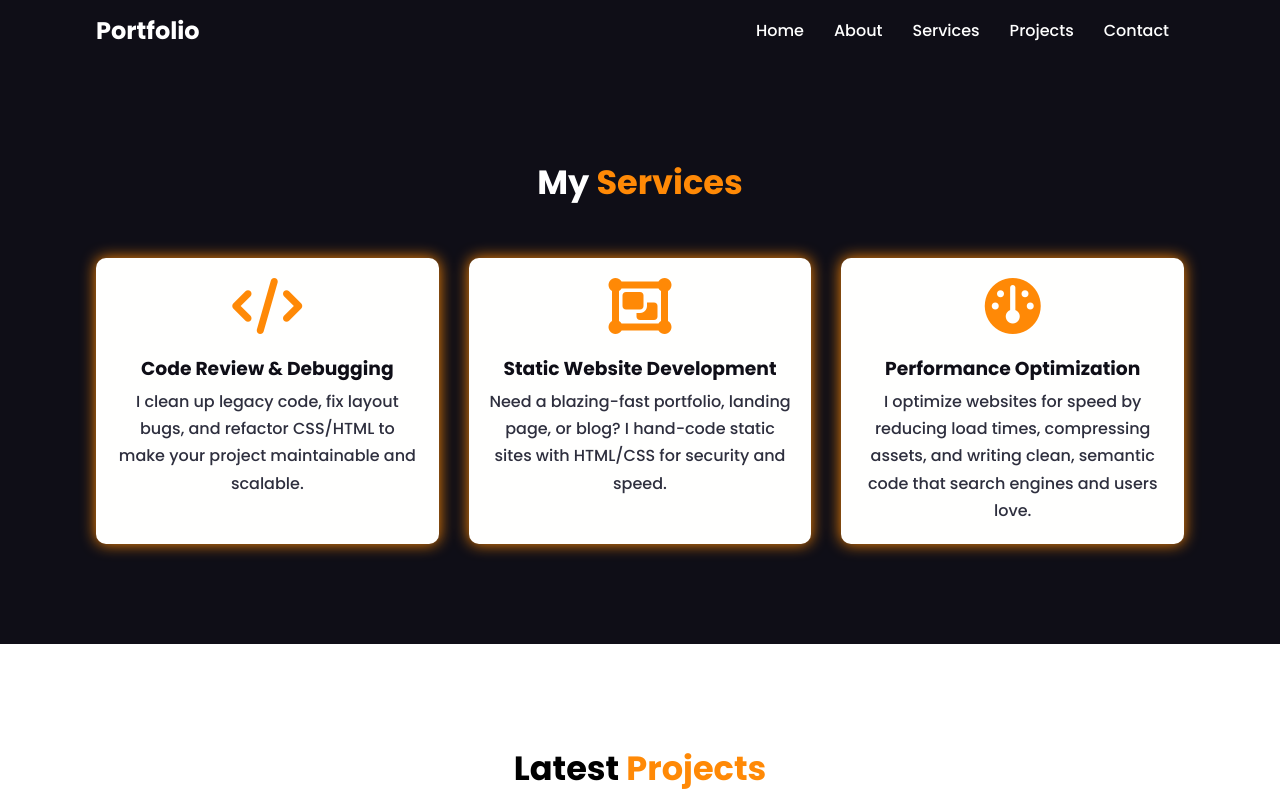
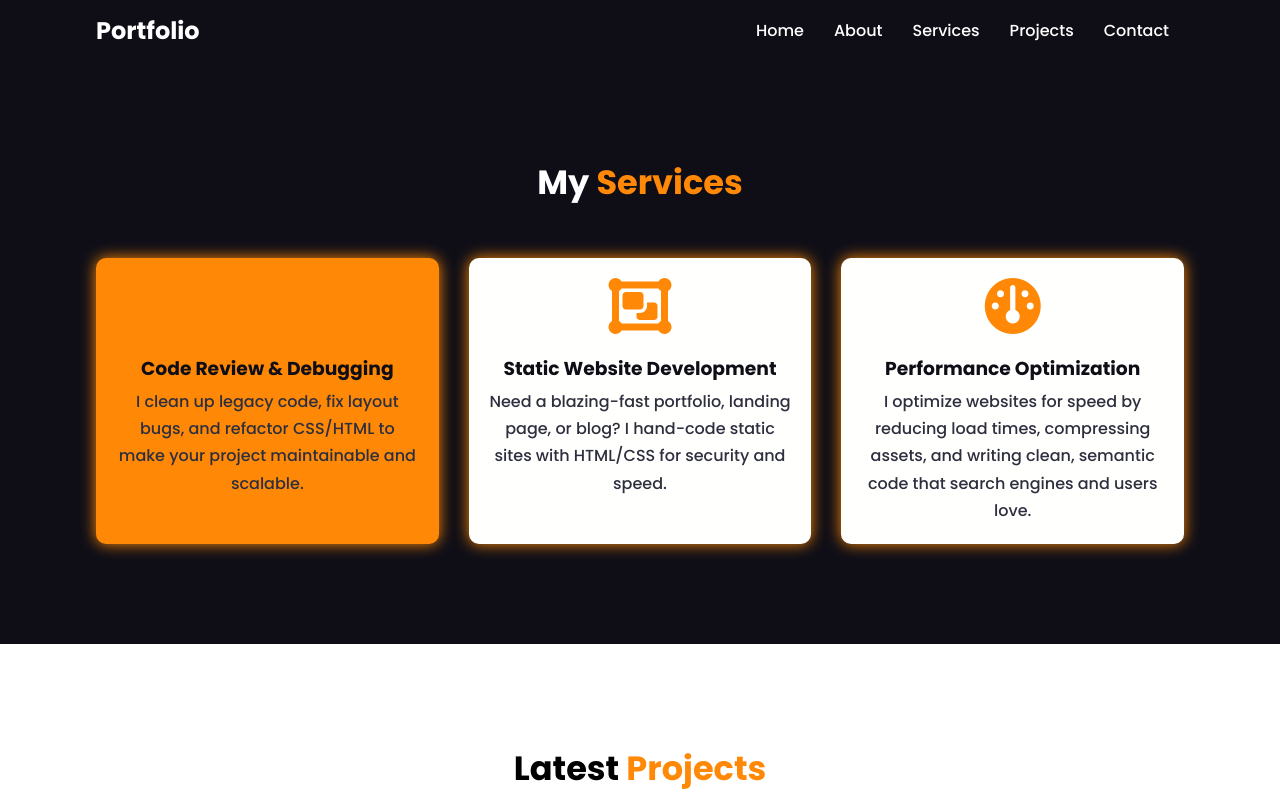
Before and after one commit to mazen123-ui/Portfolio, a plain HTML site: page index.html in a window 1280 px wide. In both pictures the pointer is over the element 267 px from the left and 1629 px from the top of the page. Shown: the part 1229-2029 px from the top of the page. Drawn offline with Linux system fonts and the light colour scheme.

Commit message:
project updated

```diff
--- a/index.html
+++ b/index.html
@@ -48,7 +48,7 @@
             <div class="container">
                 <div class="text">
                     <p>Hi, My Name is</p>
-                    <h1>Mohammed Medhat Hussein</h1>
+                    <h1>Mazen Medhat</h1>
                     <p>I'm a
                         <span style="color: var(--main-color)" class="animated">Front-End Developer</span>
                     </p>
--- a/style.css
+++ b/style.css
@@ -328,6 +328,10 @@ header nav .menu {
   box-shadow: 0 0 15px var(--main-color);
   transition: var(--main-transition);
 }
+.services .container .card:hover {
+  background-color: var(--main-color);
+  color: #fff
+}
 .services .container .card i {
   color: var(--main-color);
   font-size: 3.5rem;
```
